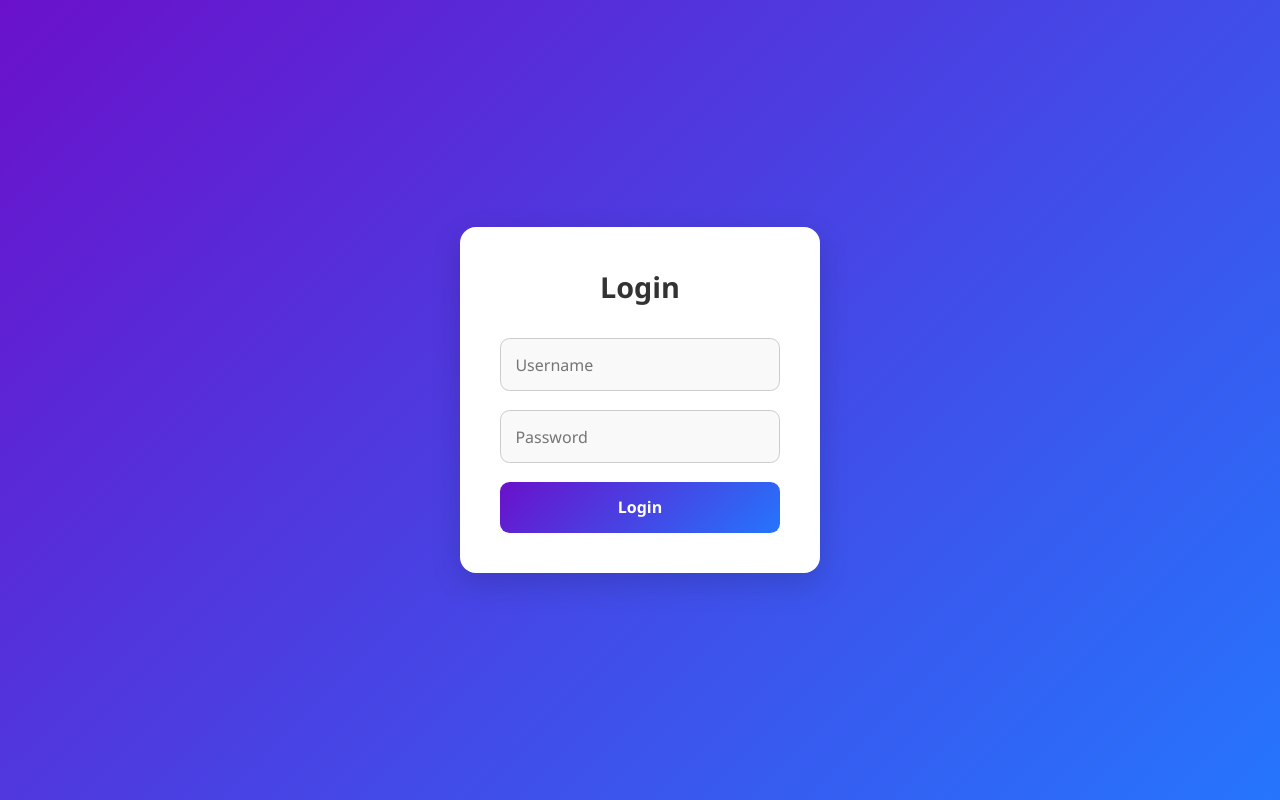
After one commit to kevanoovitch/DV1512-CETRA-Codebase, a Django app: page /accounts/login/ in a window 1280 px wide. The commit adds this page. Run offline with Django 5.2, Linux system fonts and the light colour scheme.

Commit message:
Your commit message

```diff
--- a/app/templates/base.html
+++ b/app/templates/base.html
@@ -16,6 +16,10 @@
       <a class="tab {% if request.resolver_match.url_name == 'history' %}active{% endif %}" href="{% url 'history' %}">History</a>
       <a class="tab {% if request.resolver_match.url_name == 'results' %}active{% endif %}" href="{% url 'results' %}">Results</a>
       <a class="tab {% if request.resolver_match.url_name == 'settings' %}active{% endif %}" href="{% url 'settings' %}">Settings</a>
+      <form action="{% url 'logout' %}" method="post">
+      {% csrf_token %}
+      <button type="submit" name="logout_button">Logout</button>
+      </form>
 
       <!-- lägg fler flikar här senare -->
     </nav>
--- a/app/templates/home.html
+++ b/app/templates/home.html
@@ -19,6 +19,7 @@
   <input type="text" id="mytext" name="mytext" required>
   <button type="submit">Submit</button>
 </form>
+
 </body>
 
 {% endblock %}
--- /dev/null
+++ b/app/templates/login.html
@@ -0,0 +1,122 @@
+<!DOCTYPE html>
+<html lang="en">
+<head>
+  <meta charset="utf-8">
+  <title>Login</title>
+  <meta name="viewport" content="width=device-width, initial-scale=1.0">
+  <style>
+    * {
+      margin: 0;
+      padding: 0;
+      box-sizing: border-box;
+      font-family: "Segoe UI", Roboto, sans-serif;
+    }
+
+    body {
+      display: flex;
+      align-items: center;
+      justify-content: center;
+      min-height: 100vh;
+      background: linear-gradient(135deg, #6a11cb, #2575fc);
+    }
+
+    .login-container {
+      background: #fff;
+      padding: 2.5rem;
+      border-radius: 1rem;
+      box-shadow: 0 10px 30px rgba(0, 0, 0, 0.15);
+      width: 100%;
+      max-width: 360px;
+      transition: transform 0.3s ease, box-shadow 0.3s ease;
+    }
+
+    .login-container:hover {
+      transform: translateY(-4px);
+      box-shadow: 0 15px 35px rgba(0, 0, 0, 0.2);
+    }
+
+    h2 {
+      text-align: center;
+      margin-bottom: 2rem;
+      font-size: 1.8rem;
+      color: #333;
+    }
+
+    form {
+      display: flex;
+      flex-direction: column;
+      gap: 1.2rem;
+    }
+
+    input {
+      padding: 0.9rem;
+      font-size: 1rem;
+      border: 1px solid #ccc;
+      border-radius: 0.6rem;
+      outline: none;
+      background: #f9f9f9;
+      transition: border-color 0.3s, background 0.3s;
+    }
+
+    input:focus {
+      border-color: #2575fc;
+      background: #fff;
+      box-shadow: 0 0 0 3px rgba(37, 117, 252, 0.2);
+    }
+
+    button {
+      padding: 0.9rem;
+      font-size: 1rem;
+      font-weight: 600;
+      border: none;
+      border-radius: 0.6rem;
+      background: linear-gradient(135deg, #6a11cb, #2575fc);
+      color: #fff;
+      cursor: pointer;
+      transition: background 0.3s, transform 0.2s;
+    }
+
+    button:hover {
+      background: linear-gradient(135deg, #5b0fb3, #1e5ed6);
+      transform: translateY(-2px);
+    }
+
+    button:active {
+      transform: translateY(0);
+    }
+
+    .error {
+      background: #ffe6e6;
+      color: #d8000c;
+      border: 1px solid #ffb3b3;
+      padding: 0.8rem;
+      border-radius: 0.6rem;
+      text-align: center;
+      margin-bottom: 1rem;
+      font-size: 0.95rem;
+      animation: fadeIn 0.3s ease-in-out;
+    }
+
+    @keyframes fadeIn {
+      from { opacity: 0; transform: translateY(-5px); }
+      to { opacity: 1; transform: translateY(0); }
+    }
+  </style>
+</head>
+<body>
+  <div class="login-container">
+    <h2>Login</h2>
+
+    {% if error %}
+      <div class="error">{{ error }}</div>
+    {% endif %}
+
+    <form action="{% url 'login' %}" method="post">
+      {% csrf_token %}
+      <input type="text" name="username" placeholder="Username" required>
+      <input type="password" name="password" placeholder="Password" required>
+      <button type="submit">Login</button>
+    </form>
+  </div>
+</body>
+</html>
--- a/app/urls.py
+++ b/app/urls.py
@@ -10,7 +10,8 @@ urlpatterns = [
     path('history/', views.history, name='history'),
     path('result/', views.results, name='results'),
     path('settings/', views.settings, name='settings'),
-    path('login/', views.login, name='login'),
+    path('accounts/login/', views.login_view, name='login'),
+    path('logout/', views.logout_view, name='logout'),
 ]
 
 
--- a/app/views.py
+++ b/app/views.py
@@ -1,7 +1,12 @@
-from django.shortcuts import render
+from django.shortcuts import render, redirect
 from django.http import HttpResponse
 from django.core.files.storage import FileSystemStorage
 
+from django.contrib.auth.decorators import login_required
+from django.contrib.auth import authenticate, login
+from django.contrib.auth import logout
+
+@login_required
 def home(request):
     uploaded_file_url = None
 
@@ -15,17 +20,38 @@ def home(request):
 
     return render(request, 'home.html')
 
+@login_required
 def report(request):
     return HttpResponse("This is the Report page")
 
+@login_required
 def history(request):
     return render(request, "history.html")
 
+@login_required
 def results(request):
     return render(request, "results.html")
 
+@login_required
 def settings(request):
     return render(request, "settings.html")
 
-def login(request):
-    return render(request, "login.html")
+def login_view(request):
+    error = ""
+    if request.user.is_authenticated:
+        return redirect("home")
+
+    if(request.method == "POST"):
+        u = request.POST.get("username")
+        p = request.POST.get("password")
+        user = authenticate(request, username=u, password=p)
+        if user:
+            login(request,user)
+            return redirect("home")
+        else:
+            error = "Wrong Credentials"
+    return render(request, "login.html", {"error": error})
+
+def logout_view(request):
+    logout(request)
+    return redirect("login")
```
Also changed, not shown: app/static/css/site.css (+7 -0 lines), app/templates/index.html (+79 -1 lines).
